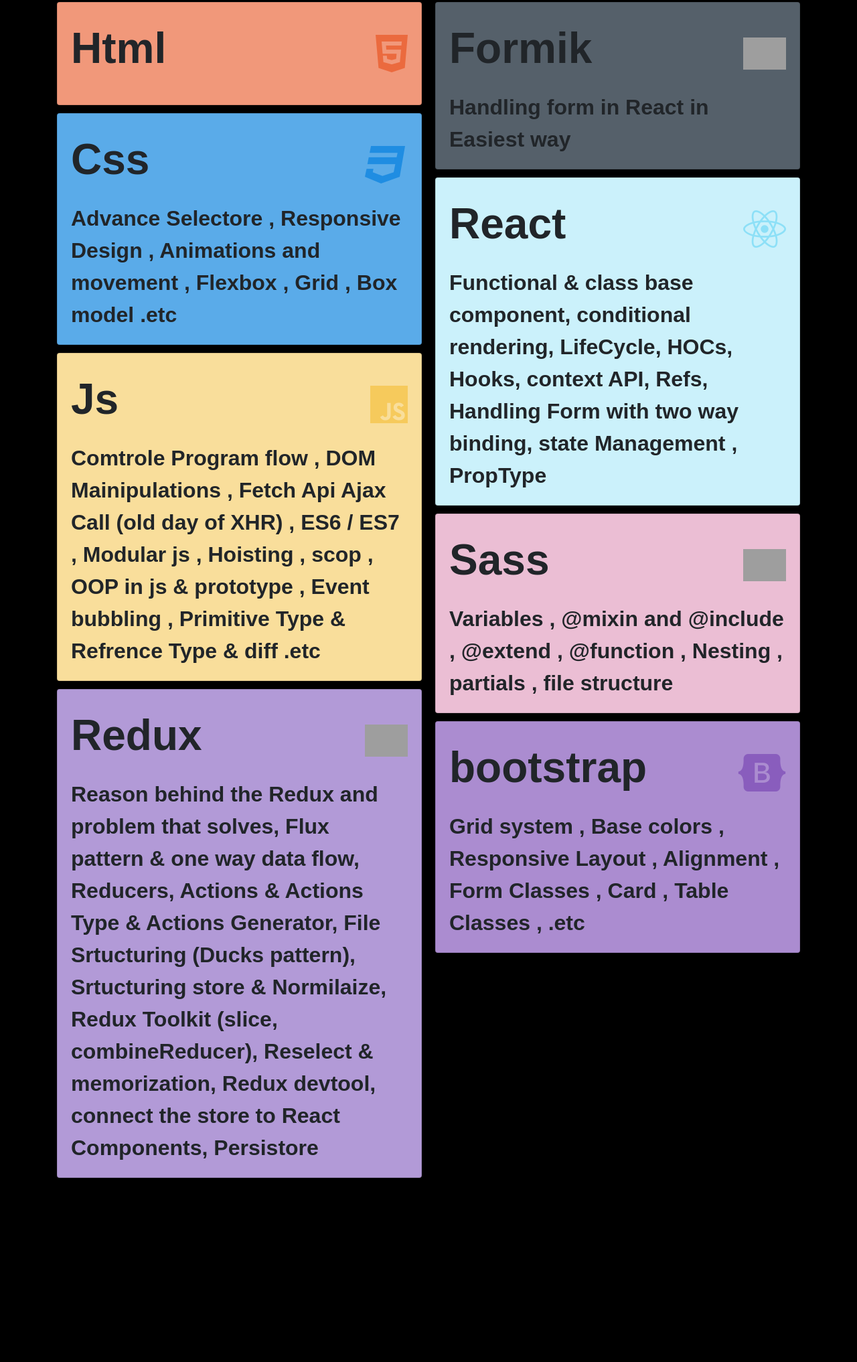
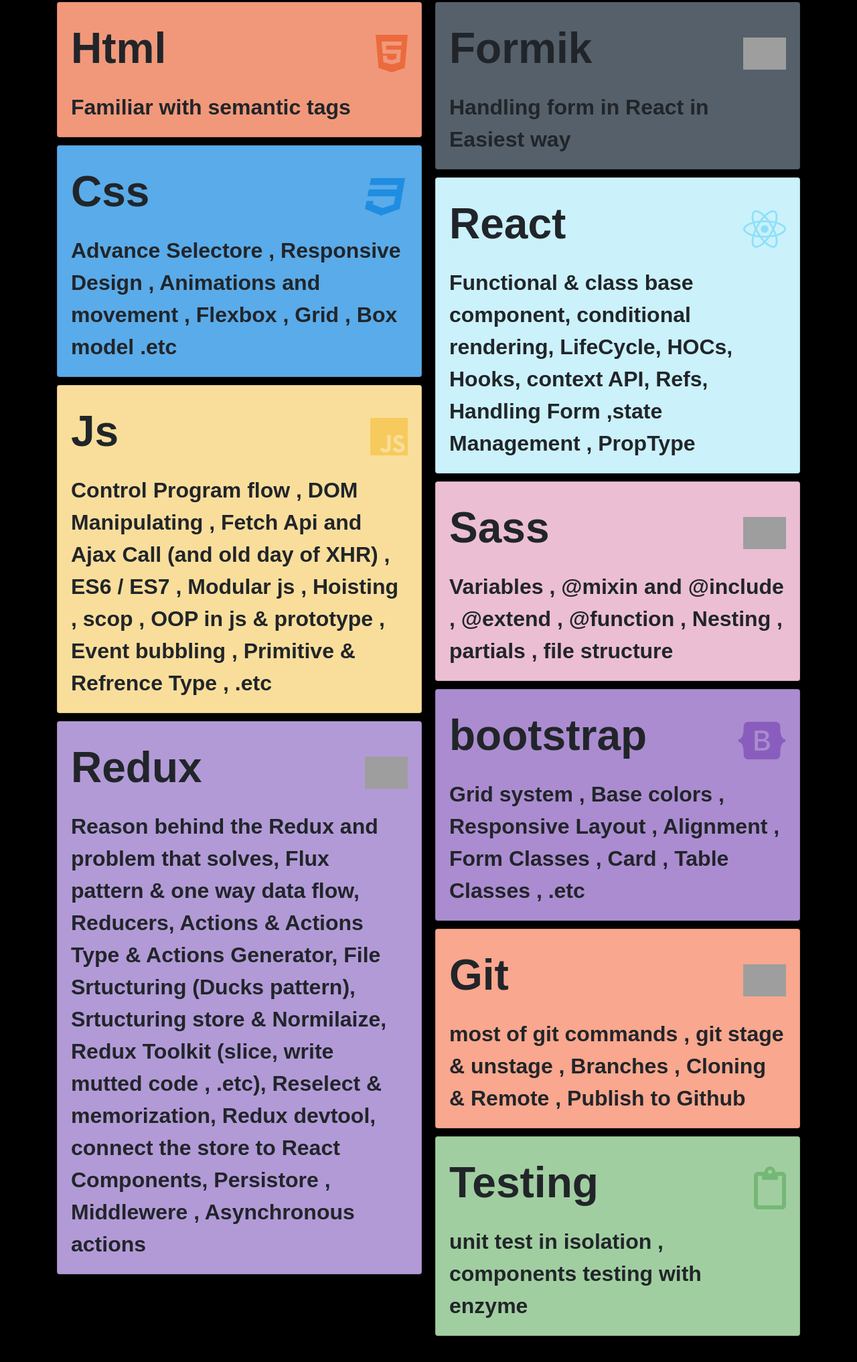
Before and after one commit to ali-jahangiri/portfolio, a React app: page / in a window 1280 px wide. Shown: the part 873-2907 px from the top of the page at 67% size. Before the commit the page ends 2694 px from the top, so only its background shows below. Built offline with nearby package versions, Linux system fonts and the light colour scheme; grey boxes are pictures that could not be loaded; a web font is replaced by a local one.

Commit message:
addNewItem
add new item & modify items & fixed items

```diff
--- a/src/components/skills.js
+++ b/src/components/skills.js
@@ -9,7 +9,11 @@
     <div className="col-md-12">
       <SkillIntro />
       <div className="card-columns">
-        <SkillsItem icon="fa-html5" describe="" name="Html" />
+        <SkillsItem
+          icon="fa-html5"
+          describe="Familiar with semantic tags"
+          name="Html"
+        />
         <SkillsItem
           icon="fa-css3 "
           describe="Advance Selectore , Responsive Design , Animations and movement , Flexbox , Grid , Box model .etc"
@@ -17,12 +21,12 @@
         />
         <SkillsItem
           icon="fa-js"
-          describe="Comtrole Program flow , DOM Mainipulations , Fetch Api Ajax Call (old day of XHR) , ES6 / ES7 , Modular js , Hoisting , scop , OOP in js & prototype , Event bubbling , Primitive Type & Refrence Type & diff .etc"
+          describe="Control Program flow , DOM Manipulating , Fetch Api and Ajax Call (and old day of XHR) , ES6 / ES7 , Modular js , Hoisting , scop , OOP in js & prototype , Event bubbling , Primitive & Refrence Type , .etc"
           name="Js"
         />
         <SkillsItem
           img="https://img.icons8.com/ios/150/000000/redux.png"
-          describe="Reason behind the Redux and problem that solves, Flux pattern & one way data flow, Reducers, Actions & Actions Type & Actions Generator, File Srtucturing (Ducks pattern), Srtucturing store & Normilaize, Redux Toolkit (slice, combineReducer), Reselect & memorization, Redux devtool, connect the store to React Components, Persistore"
+          describe="Reason behind the Redux and problem that solves, Flux pattern & one way data flow, Reducers, Actions & Actions Type & Actions Generator, File Srtucturing (Ducks pattern), Srtucturing store & Normilaize, Redux Toolkit (slice, write mutted code , .etc), Reselect & memorization, Redux devtool, connect the store to React Components, Persistore , Middlewere , Asynchronous actions"
           classes="redux"
           name="Redux"
         />
@@ -33,7 +37,7 @@
           describe="Handling form in React in Easiest way"
         />
         <SkillsItem
-          describe="Functional & class base component, conditional rendering, LifeCycle, HOCs, Hooks, context API, Refs, Handling Form with two way binding, state Management , PropType"
+          describe="Functional & class base component, conditional rendering, LifeCycle, HOCs, Hooks, context API, Refs, Handling Form ,state Management , PropType"
           icon="fa-react"
           name="React"
         />
@@ -48,6 +52,17 @@
           icon="fa-bootstrap"
           describe="Grid system , Base colors , Responsive Layout , Alignment , Form Classes , Card , Table Classes , .etc"
         />
+        <SkillsItem
+          name="Git"
+          classes="git"
+          img="https://img.icons8.com/color/96/000000/git.png"
+          describe="most of git commands , git stage & unstage , Branches , Cloning & Remote , Publish to Github "
+        />
+        <SkillsItem
+          name="Testing"
+          icon="far fa-clipboard"
+          describe="unit test in isolation , components testing with enzyme"
+        />
       </div>
     </div>
   </div>
--- a/src/style/_sass/_skills-item.scss
+++ b/src/style/_sass/_skills-item.scss
@@ -88,3 +88,11 @@
 .bootstrap {
     @include getlitgh($bootstrap)
 }
+
+.git {
+    @include getlitgh($git)
+}
+
+.clipboard {
+    @include getlitgh($test)
+}
--- a/src/style/_sass/_variables.scss
+++ b/src/style/_sass/_variables.scss
@@ -14,3 +14,5 @@
 $redux : #7247b5;
 $sass : #cf649a;
 $bootstrap : #6f43a4;
+$git : #f4511e;
+$test : rgb(85, 165, 85);
```
